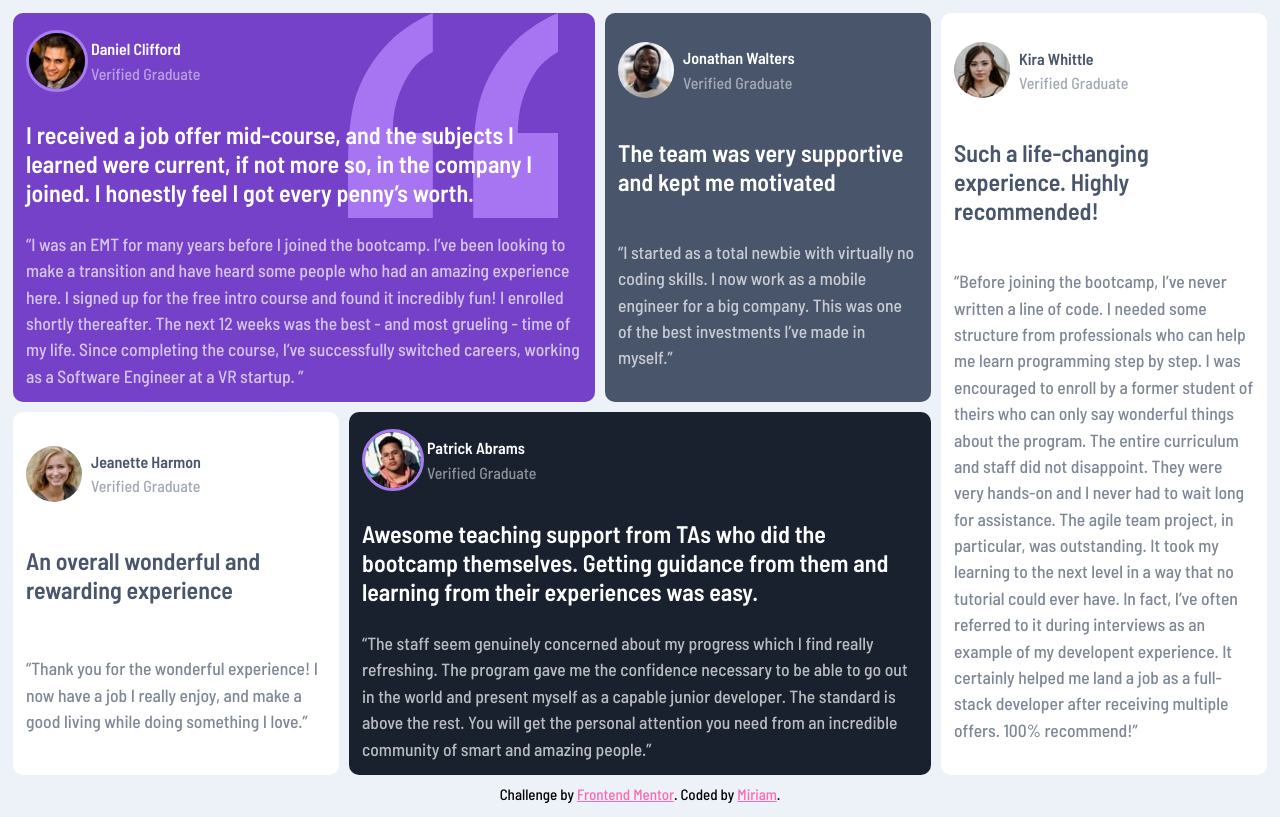
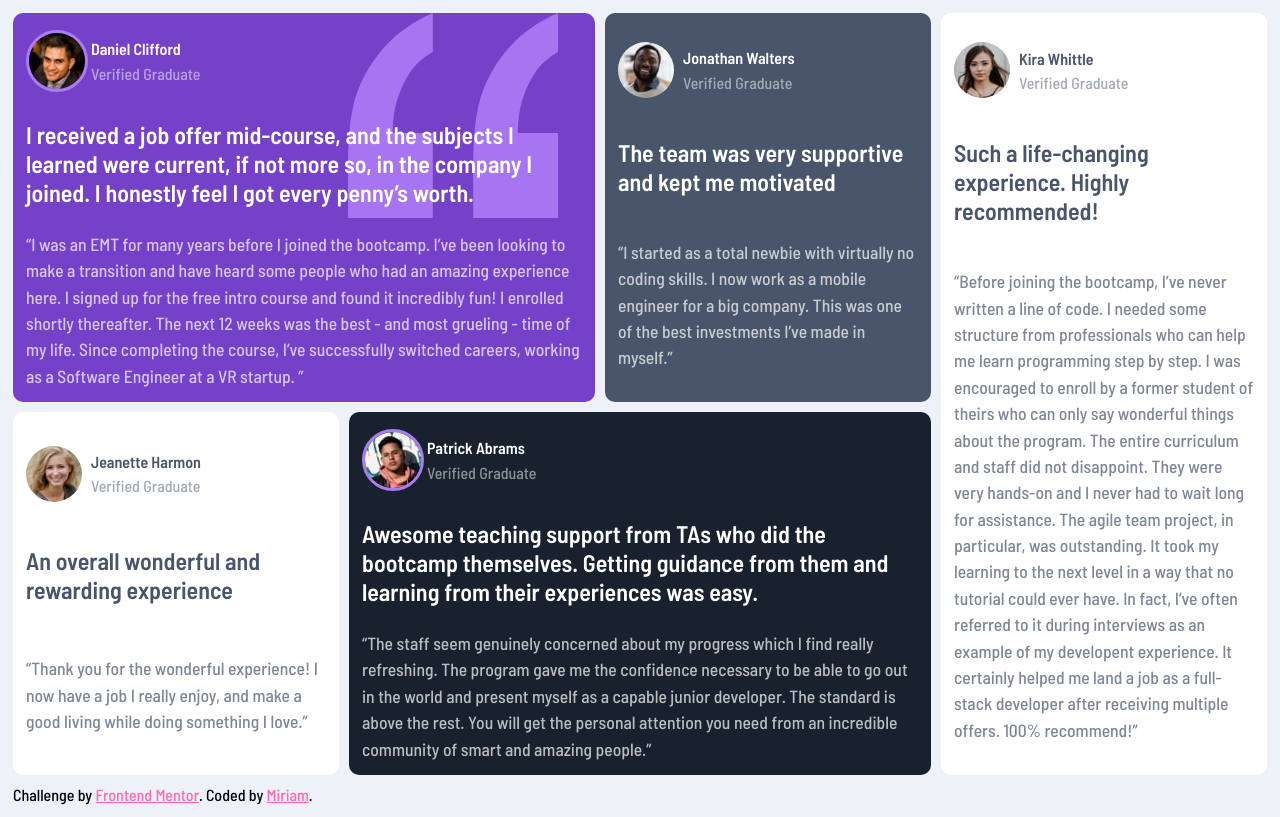
Before and after one commit to myrmnn/grid-testimonials, a plain HTML site: page index.html in a window 1280 px wide. Drawn offline with Linux system fonts and the light colour scheme.

Commit message:
changed positioning of attribution

```diff
--- a/styles.scss
+++ b/styles.scss
@@ -187,11 +187,9 @@ $para: hsla(0, 0%, 100%, 0.7);
 }
 
 .attribution {
-  font-size: 15px;
-  margin: 0 auto;
-  grid-column: span 4;
+  font-size: 1rem;
+  position: relative;
 }
 .attribution a {
   color: hotpink;
-  text-align: center;
 }
```
Also changed, not shown: styles.css, 1 other file.
